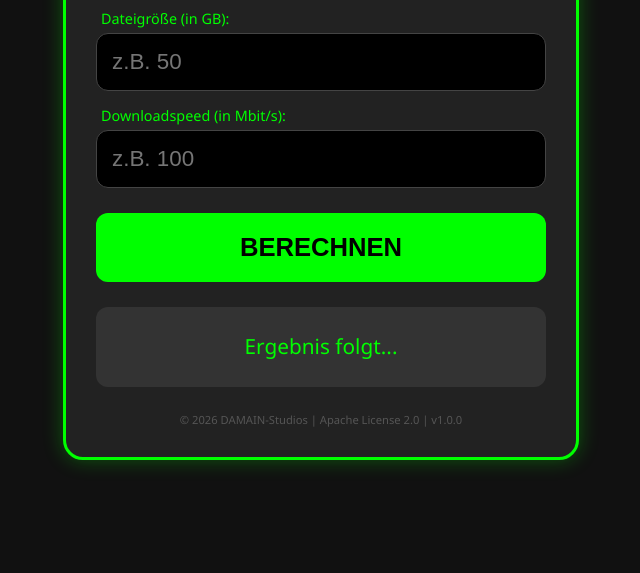
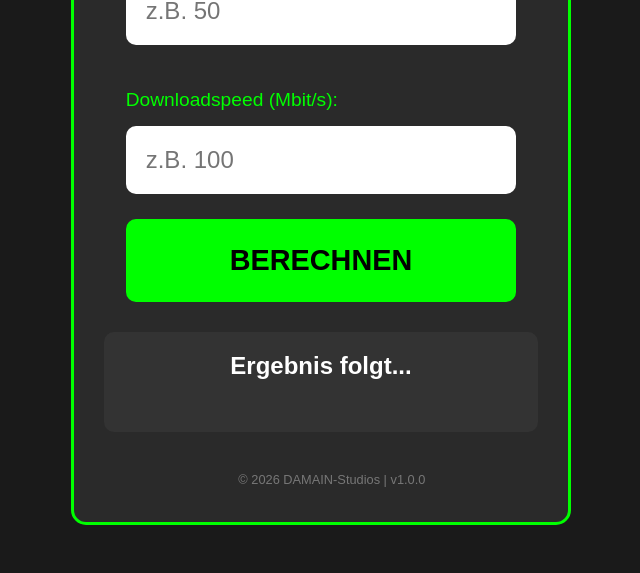
Before and after one commit to DAMAIN-Privat/DAMAINS-Download-Rechner, a plain HTML site: page index.html in a window 1280 px wide. Shown: the part 227-800 px from the top of the page, without its empty margins (319-959 px from the left). Drawn offline with Linux system fonts and the light colour scheme.

Commit message:
Update index.html

```diff
--- a/index.html
+++ b/index.html
@@ -3,128 +3,112 @@
 <head>
     <meta charset="UTF-8">
     <meta name="viewport" content="width=device-width, initial-scale=1.0">
-    <title>Damians Rechner - v1.0.0</title>
+    <title>Damians Rechner</title>
     <style>
         body {
-            background-color: #111;
-            color: #0f0;
-            font-family: 'Segoe UI', Tahoma, Geneva, Verdana, sans-serif;
-            display: flex;
-            justify-content: center;
-            align-items: center;
-            height: 100vh;
+            font-family: sans-serif;
+            background-color: #1a1a1a;
+            color: white;
+            text-align: center;
+            padding: 20px;
             margin: 0;
         }
-        .box {
+
+        .container {
+            background-color: #2a2a2a;
             border: 3px solid #0f0;
+            border-radius: 15px;
             padding: 30px;
-            border-radius: 20px;
-            background: #222;
+            display: inline-block;
+            max-width: 500px;
+            width: 95%;
+            margin-top: 30px;
+            box-sizing: border-box;
+        }
+
+        h1 { color: #0f0; font-size: 2.2rem; margin-bottom: 20px; }
+
+        p { font-size: 1.2rem; margin-bottom: 5px; text-align: left; margin-left: 5%; color: #0f0; }
+
+        input {
             width: 90%;
-            max-width: 450px;
-            text-align: center;
-            box-shadow: 0 0 20px rgba(0, 255, 0, 0.3);
+            padding: 20px;
+            margin: 10px 0 25px 0;
+            border-radius: 10px;
+            border: none;
+            font-size: 1.5rem;
+            box-sizing: border-box;
         }
-        h1 {
-            font-size: 2rem;
-            margin-bottom: 25px;
-            letter-spacing: 2px;
-        }
-        .input-wrapper {
-            text-align: left;
-            margin-bottom: 15px;
-        }
-        label {
-            display: block;
-            font-size: 0.9rem;
-            margin-bottom: 5px;
-            margin-left: 5px;
-            color: #0f0;
-        }
-        input {
-            width: 100%;
-            padding: 15px;
-            font-size: 1.4rem;
-            border-radius: 12px;
-            border: 1px solid #444;
-            background: #000;
-            color: #0f0;
-            box-sizing: border-box;
-            outline: none;
-        }
-        input:focus {
-            border-color: #0f0;
-            box-shadow: 0 0 10px rgba(0, 255, 0, 0.2);
-        }
+
         button {
-            width: 100%;
-            padding: 20px;
-            background: #0f0;
-            color: #000;
-            font-size: 1.6rem;
+            width: 90%;
+            padding: 25px;
+            background-color: #0f0;
+            color: black;
+            border: none;
+            border-radius: 10px;
+            font-size: 1.8rem;
             font-weight: bold;
-            border: none;
-            border-radius: 12px;
             cursor: pointer;
-            margin-top: 10px;
             text-transform: uppercase;
         }
-        button:active {
-            background: #0c0;
-            transform: scale(0.97);
-        }
-        #ausgabe {
-            margin-top: 25px;
-            font-size: 1.3rem;
-            min-height: 50px;
-            padding: 15px;
+
+        button:active { background-color: #0c0; }
+
+        #result {
+            margin-top: 30px;
+            font-size: 1.5rem;
+            min-height: 60px;
             background: #333;
-            border-radius: 12px;
-            display: flex;
-            align-items: center;
-            justify-content: center;
-            line-height: 1.4;
-        }
-        .footer {
-            margin-top: 25px;
-            font-size: 0.7rem;
-            color: #555;
+            padding: 20px;
+            border-radius: 10px;
+            font-weight: bold;
         }
     </style>
 </head>
 <body>
 
-<div class="box">
+    <div class="container">
         <h1>DOWNLOAD CALC</h1>
 
-    <div class="input-wrapper">
-        <label>Dateigröße (in GB):</label>
-        <input type="number" id="gbInput" placeholder="z.B. 50" inputmode="decimal">
-    </div>
+        <p>Dateigröße (GB):</p>
+        <input type="number" id="gbInput" placeholder="z.B. 50">
 
-    <div class="input-wrapper">
-        <label>Downloadspeed (in Mbit/s):</label>
-        <input type="number" id="mbitInput" placeholder="z.B. 100" inputmode="decimal">
-    </div>
+        <p>Downloadspeed (Mbit/s):</p>
+        <input type="number" id="mbitInput" placeholder="z.B. 100">
 
-    <button onclick="calculate()">Berechnen</button>
+        <button onclick="calculate()">BERECHNEN</button>
 
-    <div id="ausgabe">Ergebnis folgt...</div>
+        <div id="result">Ergebnis folgt...</div>
 
-    <div class="footer">
-        &copy; 2026 DAMAIN-Studios | Apache License 2.0 | v1.0.0
-    </div>
+        <p style="font-size: 0.8rem; text-align: center; margin-top: 40px; color: #777;">
+            &copy; 2026 DAMAIN-Studios | v1.0.0
+        </p>
     </div>
 
     <script>
         function calculate() {
-        var g = document.getElementById('gbInput').value;
-        var m = document.getElementById('mbitInput').value;
-        var res = document.getElementById('ausgabe');
+            const g = document.getElementById('gbInput').value;
+            const m = document.getElementById('mbitInput').value;
+            const res = document.getElementById('result');
 
             if (g > 0 && m > 0) {
-            // Berechnung: (GB * 1024) / (Mbit / 8)
-            var sek = (g * 1024) / (m / 8);
+                const sek = (g * 1024) / (m / 8);
 
                 if (sek < 60) {
-                res.innerHTML = "Dauer: <b style='color:#0f0'>"
+                    res.innerHTML = "Dauer: " + Math.round(sek) + " Sekunden";
+                } else if (sek < 3600) {
+                    const min = Math.round(sek / 60);
+                    res.innerHTML = "Dauer: " + min + " Minute(n)";
+                } else {
+                    const h = Math.floor(sek / 3600);
+                    const restMin = Math.round((sek % 3600) / 60);
+                    res.innerHTML = "Dauer: " + h + " Std. und " + restMin + " Min.";
+                }
+            } else {
+                res.innerHTML = "Bitte Zahlen eingeben! ❌";
+            }
+        }
+    </script>
+</body>
+</html>
```
Lines whose indentation alone changed are shown as unchanged.
